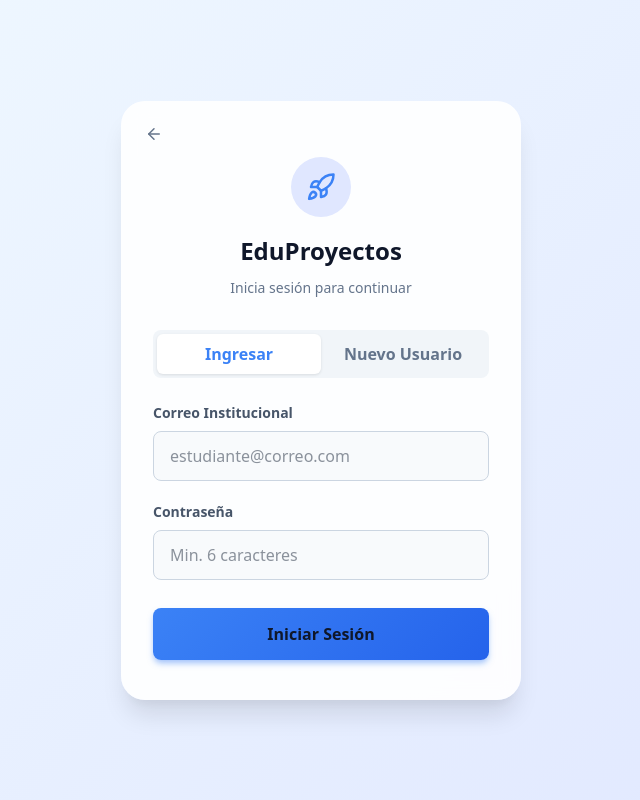
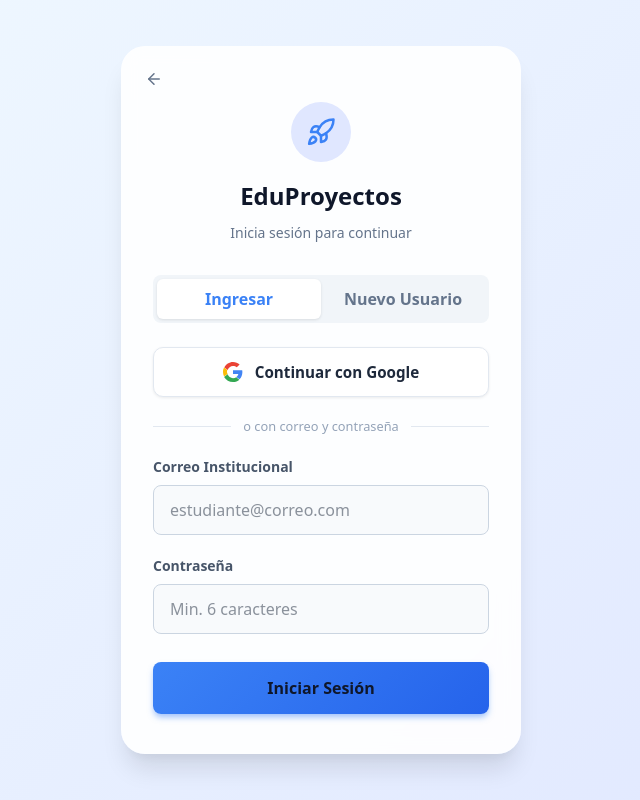
Before and after one commit to lafuentedeaguaviva/proyestudiante, a React (Vite) app: page /login in a window 1280 px wide. Shown: the whole page, without its empty margins (319-959 px from the left). Built offline with nearby package versions, Linux system fonts and the light colour scheme; no server answers.

Commit message:
feat: login con Google OAuth + mensajes de error mejorados + pantalla de confirmacion de email

```diff
--- a/src/pages/LoginScreen.jsx
+++ b/src/pages/LoginScreen.jsx
@@ -2,15 +2,30 @@ import React, { useState, useEffect } from 'react';
 import { motion } from 'framer-motion';
 import { useNavigate } from 'react-router-dom';
 import { ArrowLeft, Rocket } from 'lucide-react';
-import { autenticarUsuario, obtenerPerfilActivo } from '../services/api';
+import { autenticarUsuario, obtenerPerfilActivo, iniciarSesionConGoogle } from '../services/api';
+import { Mail } from 'lucide-react';
 
 const LoginScreen = () => {
   const navigate = useNavigate();
   const [email, setEmail] = useState('');
   const [password, setPassword] = useState('');
-  const [isLogin, setIsLogin] = useState(true); // Nuevo estado
+  const [isLogin, setIsLogin] = useState(true);
   const [loading, setLoading] = useState(false);
+  const [loadingGoogle, setLoadingGoogle] = useState(false);
   const [errorStr, setErrorStr] = useState(null);
+  const [registroExitoso, setRegistroExitoso] = useState(false);
+
+  const handleGoogleLogin = async () => {
+    setLoadingGoogle(true);
+    setErrorStr(null);
+    try {
+      await iniciarSesionConGoogle();
+      // Supabase redirige automáticamente, no hace falta navegar
+    } catch (err) {
+      setErrorStr('Error al conectar con Google. Intenta de nuevo.');
+      setLoadingGoogle(false);
+    }
+  };
 
   useEffect(() => {
     const verificarSesion = async () => {
@@ -45,13 +60,101 @@ const LoginScreen = () => {
         throw new Error(isLogin ? "Credenciales incorrectas." : "El correo ya está registrado.");
       }
 
+      // Registro exitoso: mostrar pantalla de confirmación de email
+      if (!isLogin) {
+        setRegistroExitoso(true);
+        setLoading(false);
+        return;
+      }
       redirigirUsuario(data.perfil);
     } catch (err) {
       console.error(err);
-      setErrorStr(err.message || (isLogin ? 'Credenciales incorrectas.' : 'Error al crear la cuenta.'));
+      let mensajeError = err.message || (isLogin ? 'Credenciales incorrectas.' : 'Error al crear la cuenta.');
+      // Supabase devuelve este mensaje cuando el email no fue confirmado
+      if (mensajeError.toLowerCase().includes('email not confirmed')) {
+        mensajeError = 'Tu cuenta aún no fue confirmada. Revisa tu correo electrónico y haz clic en el link de verificación para activar tu cuenta.';
+      } else if (mensajeError.toLowerCase().includes('invalid login credentials')) {
+        mensajeError = 'Correo o contraseña incorrectos. Verifica tus datos e intenta de nuevo.';
+      } else if (mensajeError.toLowerCase().includes('user already registered')) {
+        mensajeError = 'Este correo ya está registrado. Usa la pestaña "Ingresar" para iniciar sesión.';
+      }
+      setErrorStr(mensajeError);
       setLoading(false);
     }
   };
+
+  // Pantalla de éxito tras registrarse
+  if (registroExitoso) {
+    return (
+      <div style={{
+        minHeight: '100vh', display: 'flex', alignItems: 'center', justifyContent: 'center',
+        background: 'linear-gradient(135deg, #f0f9ff 0%, #e0e7ff 100%)', padding: '2rem',
+        fontFamily: 'system-ui, -apple-system, sans-serif'
+      }}>
+        <motion.div
+          initial={{ opacity: 0, scale: 0.9 }}
+          animate={{ opacity: 1, scale: 1 }}
+          transition={{ duration: 0.5 }}
+          style={{
+            width: '100%', maxWidth: '420px',
+            background: 'rgba(255,255,255,0.95)', backdropFilter: 'blur(10px)',
+            borderRadius: '1.5rem', padding: '3rem 2rem',
+            boxShadow: '0 20px 25px -5px rgba(0,0,0,0.1)',
+            textAlign: 'center'
+          }}
+        >
+          <motion.div
+            initial={{ scale: 0 }} animate={{ scale: 1 }}
+            transition={{ delay: 0.2, type: 'spring', stiffness: 200 }}
+            style={{
+              display: 'inline-flex', padding: '1.25rem',
+              background: 'linear-gradient(135deg, #d1fae5, #a7f3d0)',
+              borderRadius: '50%', marginBottom: '1.5rem',
+              boxShadow: '0 10px 20px -5px rgba(16,185,129,0.3)'
+            }}
+          >
+            <Mail size={40} color="#059669" strokeWidth={2} />
+          </motion.div>
+
+          <h2 style={{ fontSize: '1.6rem', fontWeight: 800, color: '#0f172a', margin: '0 0 0.75rem 0' }}>
+            ¡Cuenta creada! ✅
+          </h2>
+          <p style={{ color: '#475569', fontSize: '0.95rem', lineHeight: '1.6', margin: '0 0 0.5rem 0' }}>
+            Tu cuenta fue registrada con éxito con el correo:
+          </p>
+          <p style={{
+            color: '#2563eb', fontWeight: 700, fontSize: '1rem',
+            background: '#eff6ff', padding: '0.5rem 1rem',
+            borderRadius: '0.5rem', margin: '0 0 1.25rem 0',
+            wordBreak: 'break-all'
+          }}>
+            {email}
+          </p>
+          <div style={{
+            background: '#fef9c3', border: '1px solid #fde047',
+            borderRadius: '0.75rem', padding: '1rem',
+            color: '#713f12', fontSize: '0.875rem',
+            lineHeight: '1.6', marginBottom: '2rem', textAlign: 'left'
+          }}>
+            <strong>⚠️ Importante:</strong> Revisa tu bandeja de entrada (y la carpeta de <strong>spam</strong>) y haz clic en el enlace de verificación que te enviamos para activar tu cuenta. Sin ese paso, no podrás iniciar sesión.
+          </div>
+
+          <button
+            onClick={() => { setRegistroExitoso(false); setIsLogin(true); setPassword(''); setErrorStr(null); }}
+            style={{
+              width: '100%', padding: '0.875rem',
+              background: 'linear-gradient(135deg, #3b82f6, #2563eb)',
+              color: 'white', border: 'none', borderRadius: '0.75rem',
+              fontSize: '1rem', fontWeight: 700, cursor: 'pointer',
+              boxShadow: '0 4px 6px -1px rgba(59,130,246,0.5)'
+            }}
+          >
+            Ya confirmé mi correo → Iniciar Sesión
+          </button>
+        </motion.div>
+      </div>
+    );
+  }
 
   return (
     <div style={{
@@ -119,6 +222,42 @@ const LoginScreen = () => {
           </div>
         )}
 
+        {/* BOTÓN GOOGLE */}
+        <motion.button
+          type="button"
+          whileHover={{ scale: 1.02 }}
+          whileTap={{ scale: 0.97 }}
+          onClick={handleGoogleLogin}
+          disabled={loadingGoogle || loading}
+          style={{
+            width: '100%', display: 'flex', alignItems: 'center', justifyContent: 'center',
+            gap: '0.75rem', padding: '0.8rem 1rem',
+            background: 'white', border: '1.5px solid #e2e8f0',
+            borderRadius: '0.625rem', cursor: loadingGoogle ? 'not-allowed' : 'pointer',
+            fontWeight: 600, fontSize: '0.95rem', color: '#1e293b',
+            boxShadow: '0 1px 3px rgba(0,0,0,0.08)',
+            transition: 'all 0.2s', marginBottom: '1.25rem',
+            opacity: loadingGoogle ? 0.7 : 1
+          }}
+        >
+          {/* Logo SVG de Google */}
+          <svg width="20" height="20" viewBox="0 0 48 48" xmlns="http://www.w3.org/2000/svg">
+            <path fill="#EA4335" d="M24 9.5c3.5 0 6.6 1.2 9.1 3.2l6.8-6.8C35.8 2.4 30.2 0 24 0 14.8 0 7 5.4 3.2 13.3l7.9 6.1C13 13.6 18 9.5 24 9.5z"/>
+            <path fill="#4285F4" d="M46.5 24.5c0-1.6-.1-3.1-.4-4.5H24v8.5h12.7c-.6 3-2.3 5.5-4.8 7.2l7.5 5.8c4.4-4 7.1-10 7.1-17z"/>
+            <path fill="#FBBC05" d="M11.1 28.6A14.6 14.6 0 0 1 9.5 24c0-1.6.3-3.2.8-4.6l-7.9-6.1A23.9 23.9 0 0 0 0 24c0 3.9.9 7.5 2.6 10.7l8.5-6.1z"/>
+            <path fill="#34A853" d="M24 48c6.2 0 11.4-2 15.2-5.5l-7.5-5.8c-2 1.4-4.6 2.3-7.7 2.3-6 0-11-4-12.9-9.4l-8.5 6.1C7 42.6 14.8 48 24 48z"/>
+          </svg>
+          {loadingGoogle ? 'Conectando con Google...' : 'Continuar con Google'}
+        </motion.button>
+
+        {/* DIVISOR */}
+        <div style={{ display: 'flex', alignItems: 'center', gap: '0.75rem', marginBottom: '1.25rem' }}>
+          <div style={{ flex: 1, height: '1px', background: '#e2e8f0' }} />
+          <span style={{ color: '#94a3b8', fontSize: '0.8rem', fontWeight: 500, whiteSpace: 'nowrap' }}>o con correo y contraseña</span>
+          <div style={{ flex: 1, height: '1px', background: '#e2e8f0' }} />
+        </div>
+
+
         <form onSubmit={handleSubmit} style={{ display: 'flex', flexDirection: 'column', gap: '1.25rem' }}>
           <div>
             <label style={{ display: 'block', marginBottom: '0.5rem', color: '#475569', fontSize: '0.875rem', fontWeight: 600 }}>
@@ -175,6 +314,7 @@ const LoginScreen = () => {
             {loading ? 'Procesando...' : (isLogin ? 'Iniciar Sesión' : 'Crear Cuenta')}
           </button>
         </form>
+
       </motion.div>
     </div>
   );
--- a/src/services/api.js
+++ b/src/services/api.js
@@ -20,6 +20,21 @@ export const autenticarUsuario = async (email, password, isLogin) => {
   if (error) throw error;
   return data.user;
 };
+
+/**
+ * Inicia el flujo de autenticación con Google OAuth.
+ * Supabase redirige al usuario a Google y luego de vuelta a la app.
+ */
+export const iniciarSesionConGoogle = async () => {
+  const { error } = await supabase.auth.signInWithOAuth({
+    provider: 'google',
+    options: {
+      redirectTo: `${window.location.origin}/dashboard`
+    }
+  });
+  if (error) throw error;
+};
+
 
 /**
  * Obtiene el perfil actual del usuario logueado.
```
